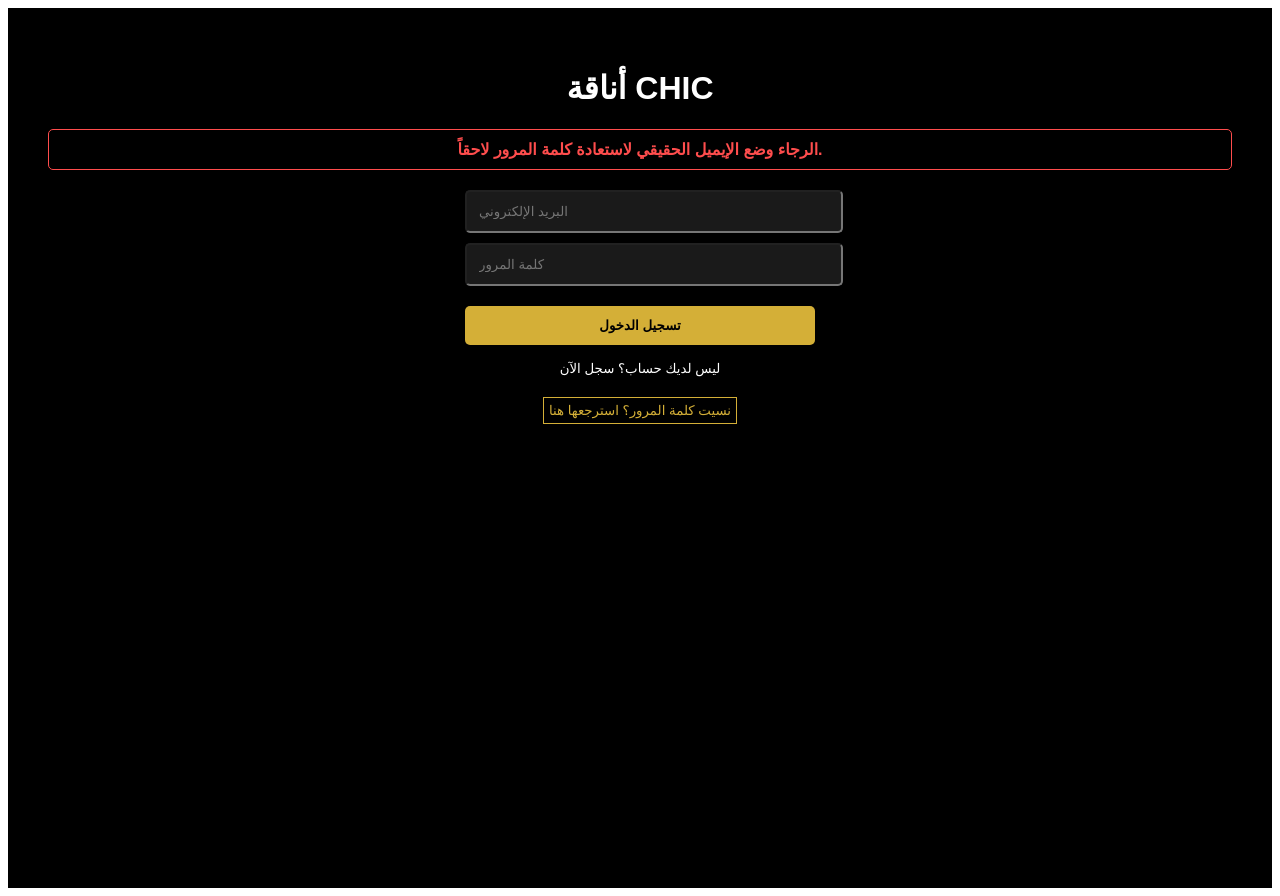
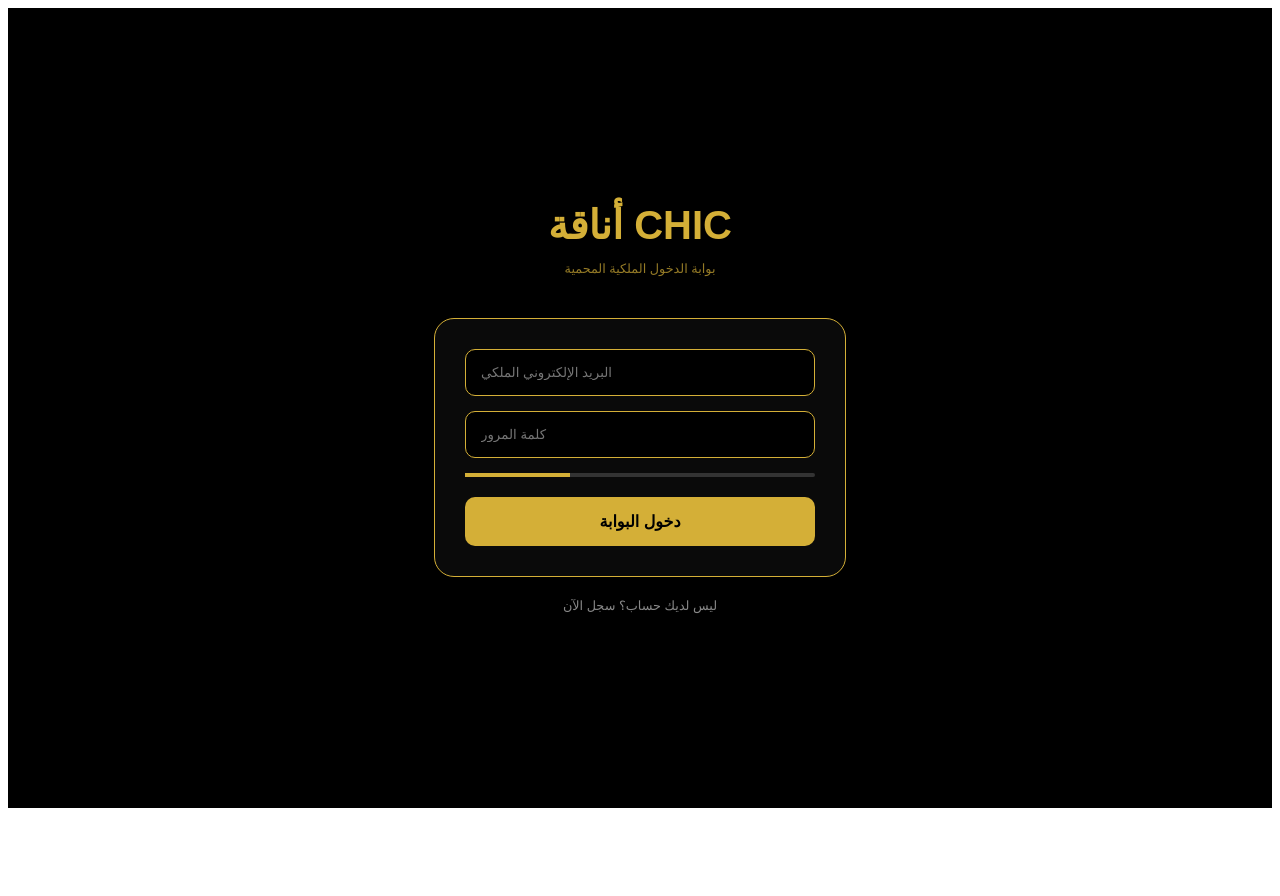
Before and after one commit to farosoyy13/anaga-chic, a React (Create React App) app: page / in a window 1280 px wide. After the commit the page ends 816 px from the top, so only its background shows below. Built offline with nearby package versions, Linux system fonts and the light colour scheme; no server answers; the HTML template or start-up script is replaced by a standard one.

Commit message:
Update Login.tsx

```diff
--- a/src/Login.tsx
+++ b/src/Login.tsx
@@ -1,63 +1,78 @@
 import React, { useState } from 'react';
 import { auth } from './firebaseconfig';
 import { signInWithEmailAndPassword, createUserWithEmailAndPassword, sendPasswordResetEmail } from 'firebase/auth';
+import { Lock, Eye, AlertCircle, ShieldCheck } from 'lucide-react';
 
 export default function Login() {
   const [email, setEmail] = useState('');
   const [password, setPassword] = useState('');
   const [isRegistering, setIsRegistering] = useState(false);
   const [message, setMessage] = useState('');
+  const [loginAttempts, setLoginAttempts] = useState(0);
 
   const handleSubmit = async (e: React.FormEvent) => {
     e.preventDefault();
     try {
       if (isRegistering) {
         await createUserWithEmailAndPassword(auth, email, password);
-        alert("تم إنشاء الحساب بنجاح!");
+        alert("تم إنشاء الحساب بنجاح - مرحباً بك في عالم أناقة CHIC الملكي");
       } else {
         await signInWithEmailAndPassword(auth, email, password);
       }
     } catch (err: any) {
-      setMessage("خطأ: " + err.message);
-    }
-  };
-
-  const handlePasswordReset = async () => {
-    if (!email) { setMessage("الرجاء إدخال الإيميل أولاً للاسترجاع"); return; }
-    try {
-      await sendPasswordResetEmail(auth, email);
-      alert("تم إرسال رابط استعادة كلمة المرور إلى بريدك الإلكتروني.");
-    } catch (err: any) {
-      setMessage("خطأ في الاسترجاع: " + err.message);
+      setLoginAttempts(prev => prev + 1);
+      setMessage("خطأ في التصريح الملكي: " + err.message);
+      if (loginAttempts >= 2) setMessage("تحذير: محاولات متكررة! سيتم إغلاق البوابة إذا استمر الخطأ.");
     }
   };
 
   return (
-    <div style={{ background: '#000', color: '#d4af37', padding: '40px', textAlign: 'center', height: '100vh', fontFamily: 'Cairo, sans-serif' }}>
-      <h1 style={{ color: '#fff' }}>أناقة CHIC</h1>
-      <div style={{ color: '#ff4d4d', marginBottom: '20px', fontWeight: 'bold', border: '1px solid #ff4d4d', padding: '10px', borderRadius: '5px' }}>
-        الرجاء وضع الإيميل الحقيقي لاستعادة كلمة المرور لاحقاً.
+    <div style={{ background: '#000', color: '#d4af37', minHeight: '100vh', display: 'flex', flexDirection: 'column', alignItems: 'center', justifyContent: 'center', fontFamily: 'Cairo, sans-serif', position: 'relative' }}>
+
+      {/* الاختراع 4: الزر الملكي الخفي للوصول لغرفتك */}
+      <button
+        onClick={() => alert("مرحباً بك يا بروفيسور فهد في غرفة التحكم الخفية!")}
+        style={{ position: 'absolute', top: '10px', right: '10px', background: 'transparent', border: 'none', cursor: 'pointer', opacity: 0.05 }}
+      >
+        <Lock size={20} />
+      </button>
+
+      <div style={{ textAlign: 'center', marginBottom: '30px' }}>
+        <h1 style={{ color: '#d4af37', fontSize: '2.5rem', margin: 0 }}>أناقة CHIC</h1>
+        <p style={{ fontSize: '0.8rem', opacity: 0.7 }}>بوابة الدخول الملكية المحمية</p>
       </div>
 
-      <form onSubmit={handleSubmit} style={{ maxWidth: '350px', margin: '0 auto' }}>
-        <input type="email" placeholder="البريد الإلكتروني" onChange={(e) => setEmail(e.target.value)} style={{ width: '100%', padding: '12px', marginBottom: '10px', borderRadius: '5px', background: '#1a1a1a', color: '#fff' }} />
-        <input type="password" placeholder="كلمة المرور" onChange={(e) => setPassword(e.target.value)} style={{ width: '100%', padding: '12px', marginBottom: '20px', borderRadius: '5px', background: '#1a1a1a', color: '#fff' }} />
+      <form onSubmit={handleSubmit} style={{ width: '90%', maxWidth: '350px', background: '#0a0a0a', padding: '30px', borderRadius: '20px', border: '1px solid #d4af37' }}>
+        <input type="email" placeholder="البريد الإلكتروني الملكي" onChange={(e) => setEmail(e.target.value)} style={inputStyle} />
+        <input type="password" placeholder="كلمة المرور" onChange={(e) => setPassword(e.target.value)} style={inputStyle} />
 
-        <button type="submit" style={{ width: '100%', padding: '12px', background: '#d4af37', border: 'none', borderRadius: '5px', fontWeight: 'bold', cursor: 'pointer' }}>
-          {isRegistering ? 'إنشاء حساب جديد' : 'تسجيل الدخول'}
+        {/* الاختراع 3: مؤشر قوة التشفير */}
+        <div style={{ height: '4px', background: '#333', marginBottom: '20px', borderRadius: '2px' }}>
+          <div style={{ width: password.length > 8 ? '100%' : '30%', height: '100%', background: '#d4af37', transition: '0.3s' }}></div>
+        </div>
+
+        <button type="submit" style={buttonStyle}>
+          {isRegistering ? 'إنشاء حساب جديد' : 'دخول البوابة'}
         </button>
       </form>
 
-      <button onClick={() => setIsRegistering(!isRegistering)} style={{ background: 'none', color: '#fff', border: 'none', marginTop: '15px', cursor: 'pointer' }}>
-        {isRegistering ? 'لديك حساب؟ سجل دخول' : 'ليس لديك حساب؟ سجل الآن'}
+      <button onClick={() => setIsRegistering(!isRegistering)} style={{ background: 'none', color: '#888', border: 'none', marginTop: '20px', cursor: 'pointer', fontSize: '0.8rem' }}>
+        {isRegistering ? 'لديك حساب ملكي؟ سجل دخول' : 'ليس لديك حساب؟ سجل الآن'}
       </button>
 
-      <div style={{ marginTop: '20px' }}>
-        <button onClick={handlePasswordReset} style={{ background: 'transparent', border: '1px solid #d4af37', color: '#d4af37', padding: '5px', cursor: 'pointer' }}>
-          نسيت كلمة المرور؟ استرجعها هنا
-        </button>
-      </div>
-      {message && <p style={{ color: '#ff4d4d' }}>{message}</p>}
+      {message && (
+        <div style={{ marginTop: '20px', color: '#ff4d4d', display: 'flex', alignItems: 'center', gap: '5px' }}>
+          <AlertCircle size={16} /> {message}
+        </div>
+      )}
     </div>
   );
 }
+
+const inputStyle: React.CSSProperties = {
+  width: '100%', padding: '15px', marginBottom: '15px', borderRadius: '10px', background: '#000', color: '#d4af37', border: '1px solid #d4af37', boxSizing: 'border-box'
+};
+
+const buttonStyle: React.CSSProperties = {
+  width: '100%', padding: '15px', background: '#d4af37', color: '#000', border: 'none', borderRadius: '10px', fontWeight: 'bold', cursor: 'pointer', fontSize: '1rem'
+};
```
